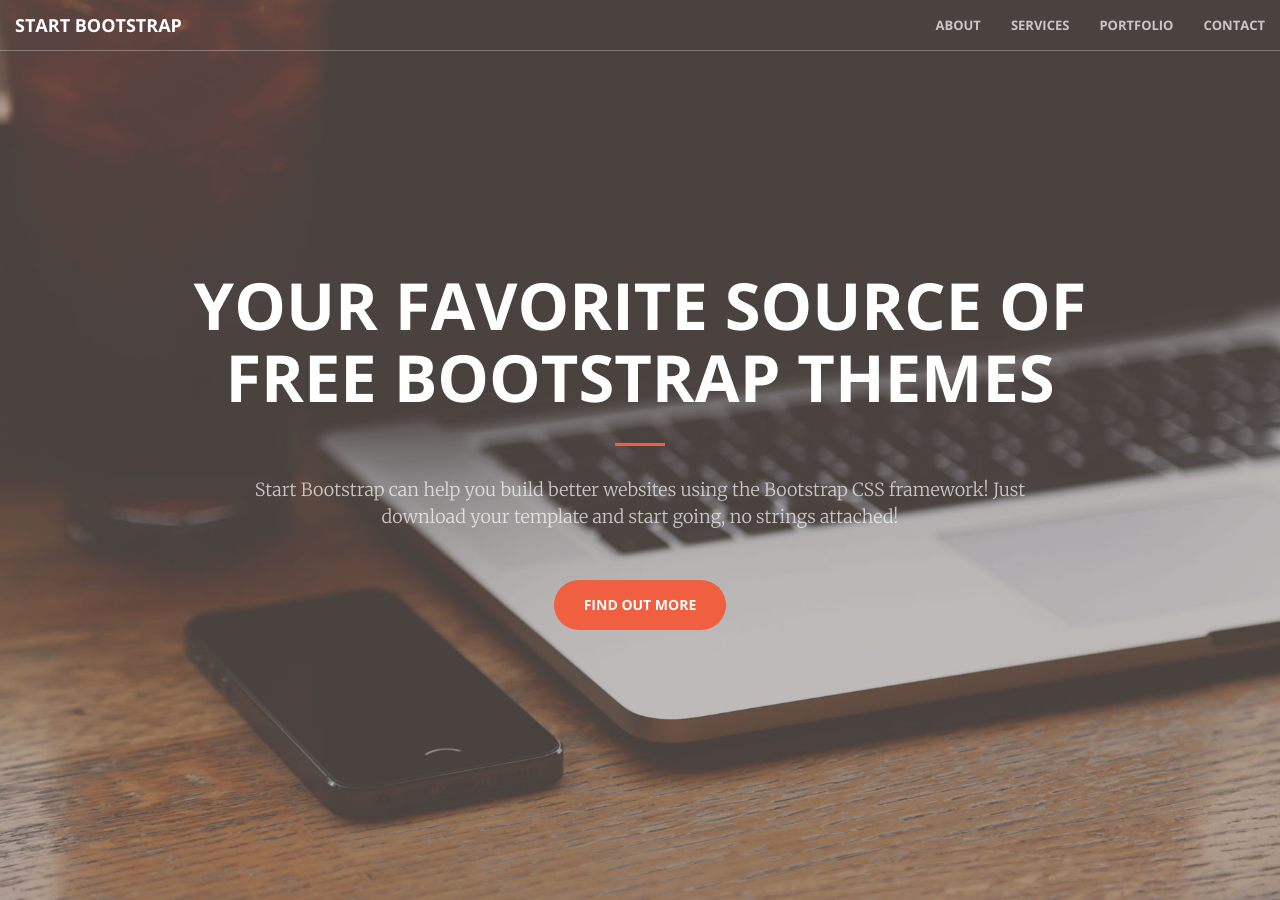
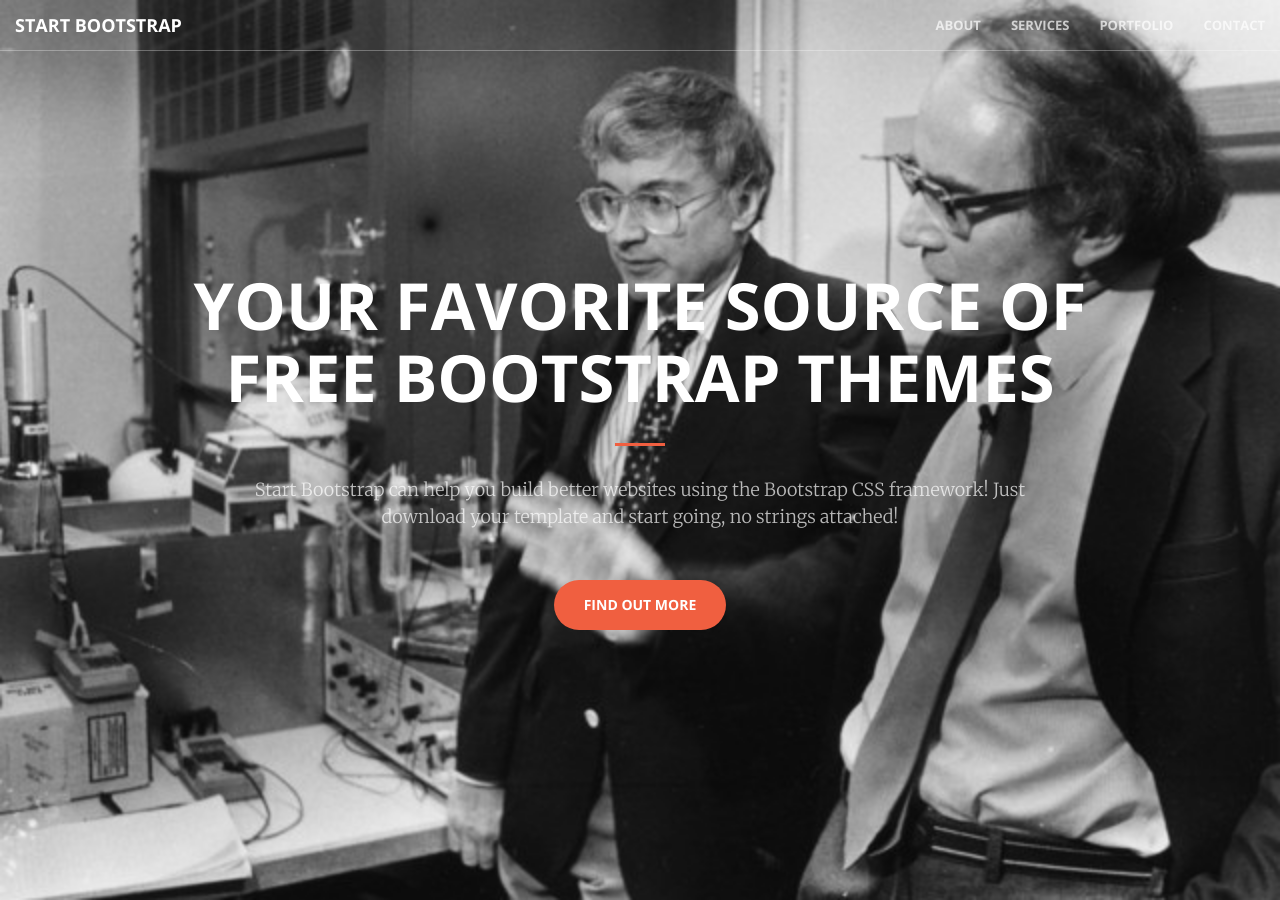
Before and after one commit to room1113/room1113.github.io, a Jekyll site: the page built from index.html, in a window 1280 px wide and 900 px high. Built offline with Jekyll 4.4.1, drawn with Linux system fonts in a browser that asks for light colours.

Commit message:
Changed background image.

```diff
--- a/_sass/_base.scss
+++ b/_sass/_base.scss
@@ -155,7 +155,7 @@ header {
     min-height: auto;
     @include background-cover;
     background-position: center;
-    background-image: url('../img/header.jpg');
+    background-image: url('../img/pons-fleischmann-cold-fusion.jpg');
     text-align: center;
     color: white;
     .header-content {
```
